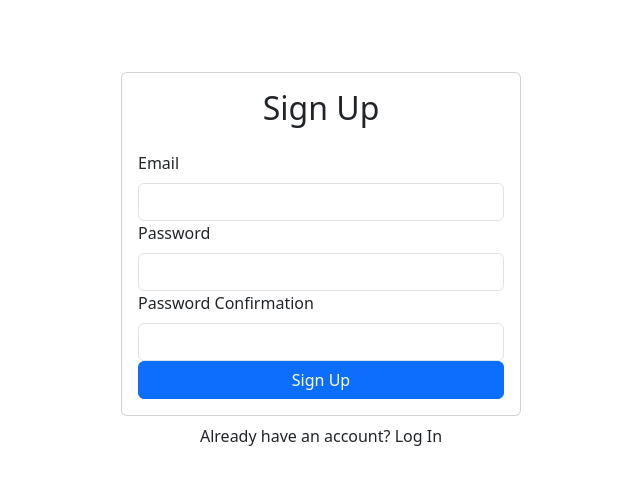
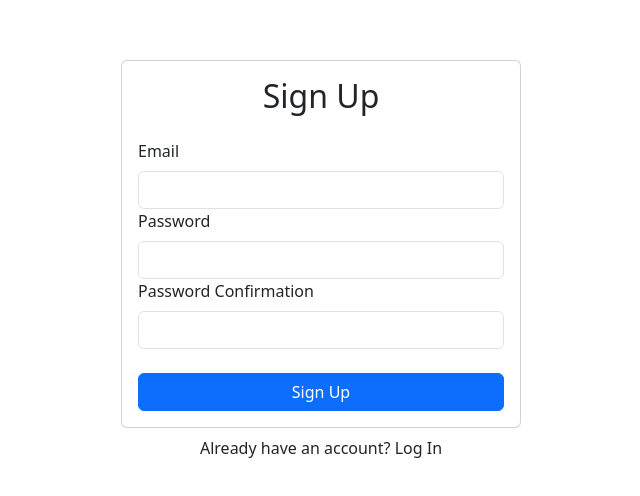
Before and after one commit to mrduman/react-firebase-auth, a React (Create React App) app: page / in a window 1280 px wide. Shown: the part 140-636 px from the top of the page, without its empty margins (319-959 px from the left). Built offline with nearby package versions, Linux system fonts and the light colour scheme; no server answers.

Commit message:
SignUp page

```diff
--- a/src/components/Signup.js
+++ b/src/components/Signup.js
@@ -1,17 +1,42 @@
-import React, { useRef } from "react";
-import { Card, Button, Form } from "react-bootstrap";
+import React, { useRef, useState } from "react";
+import { Card, Button, Form, Alert } from "react-bootstrap";
+import { useAuth } from "../context/AuthContext";
 
 const Signup = () => {
   const emailRef = useRef();
   const passwordRef = useRef();
   const passwordConfirmRef = useRef();
+  const { signup, currentUser } = useAuth();
+
+  const [error, setError] = useState("");
+  const [loading, setLoading] = useState(false);
+
+  const handleSubmit = async (e) => {
+    e.preventDefault();
+
+    if (passwordRef.current.value !== passwordConfirmRef.current.value) {
+      return setError("Passwords do not match");
+    }
+
+    try {
+      setError("");
+      setLoading(true);
+
+      await signup(emailRef.current.value, passwordConfirmRef.current.value);
+    } catch (error) {
+      console.log("Failed to create an account");
+    }
+
+    setLoading(false);
+  };
 
   return (
     <>
       <Card>
         <Card.Body>
           <h2 className="text-center mb-4">Sign Up</h2>
-          <Form>
+          {error && <Alert variant="danger">{error}</Alert>}
+          <Form onSubmit={handleSubmit}>
             <Form.Group id="email">
               <Form.Label>Email</Form.Label>
               <Form.Control type="email" ref={emailRef} required />
@@ -22,14 +47,15 @@ const Signup = () => {
               <Form.Control type="password" ref={passwordRef} required />
             </Form.Group>
 
-            <Form.Group id="password-confirm">
+            <Form.Group id="password-confirm" className="mb-4">
               <Form.Label>Password Confirmation</Form.Label>
               <Form.Control type="password" ref={passwordConfirmRef} required />
             </Form.Group>
-            <Button type="submit" className="w-100">
-              {" "}
-              Sign Up
-            </Button>
+            {
+              <Button type="submit" className="w-100" disabled={loading}>
+                Sign Up
+              </Button>
+            }
           </Form>
         </Card.Body>
       </Card>
--- a/src/context/AuthContext.js
+++ b/src/context/AuthContext.js
@@ -9,6 +9,7 @@ export function useAuth() {
 
 export const AuthProvider = ({ children }) => {
   const [currentUser, setCurrentUser] = useState();
+  const [loading, setLoading] = useState(true);
 
   function signup(email, password) {
     return auth.createUserWithEmailAndPassword(email, password);
@@ -17,6 +18,7 @@ export const AuthProvider = ({ children }) => {
   useEffect(() => {
     const unsubscribe = auth.onAuthStateChanged((user) => {
       setCurrentUser(user);
+      setLoading(false);
     });
 
     return unsubscribe;
@@ -27,5 +29,9 @@ export const AuthProvider = ({ children }) => {
     signup,
   };
 
-  return <AuthContext.Provider value={value}>{children}</AuthContext.Provider>;
+  return (
+    <AuthContext.Provider value={value}>
+      {!loading && children}
+    </AuthContext.Provider>
+  );
 };
```
